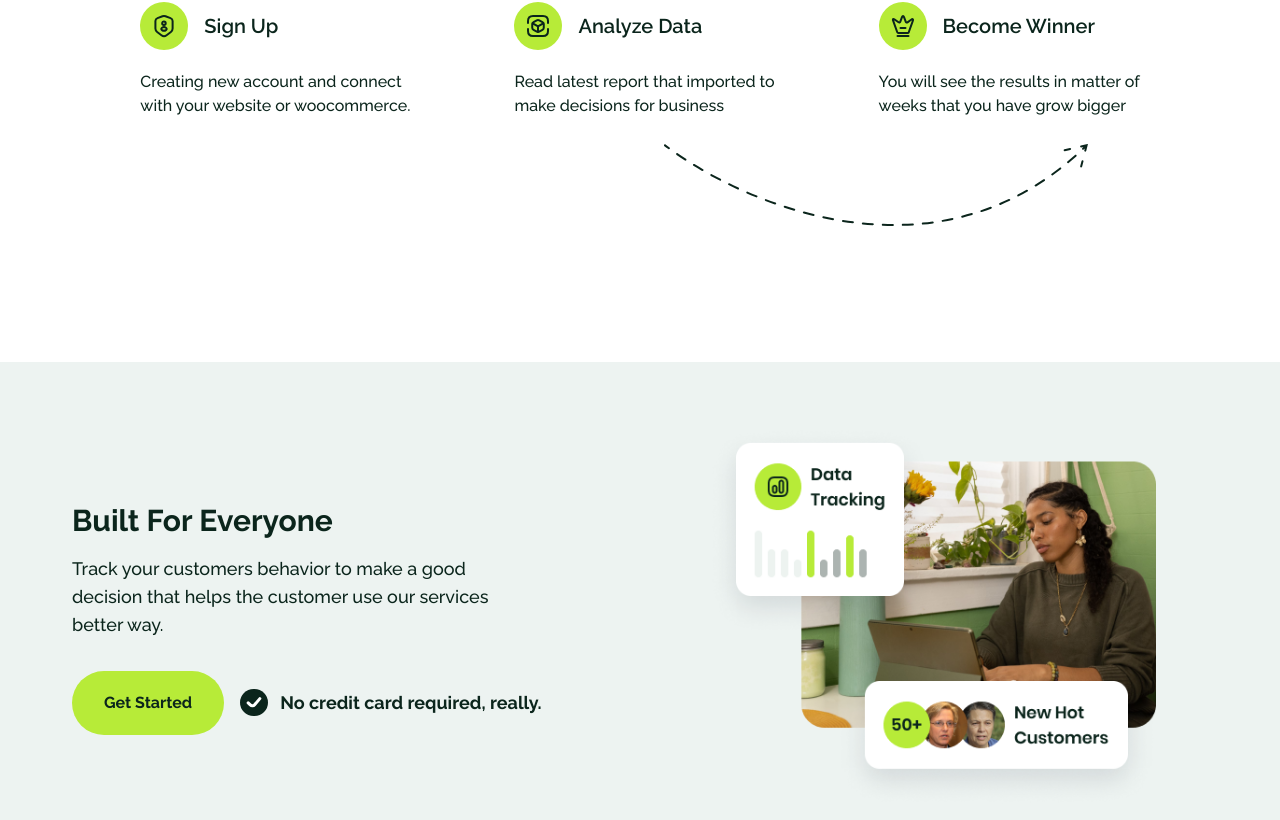
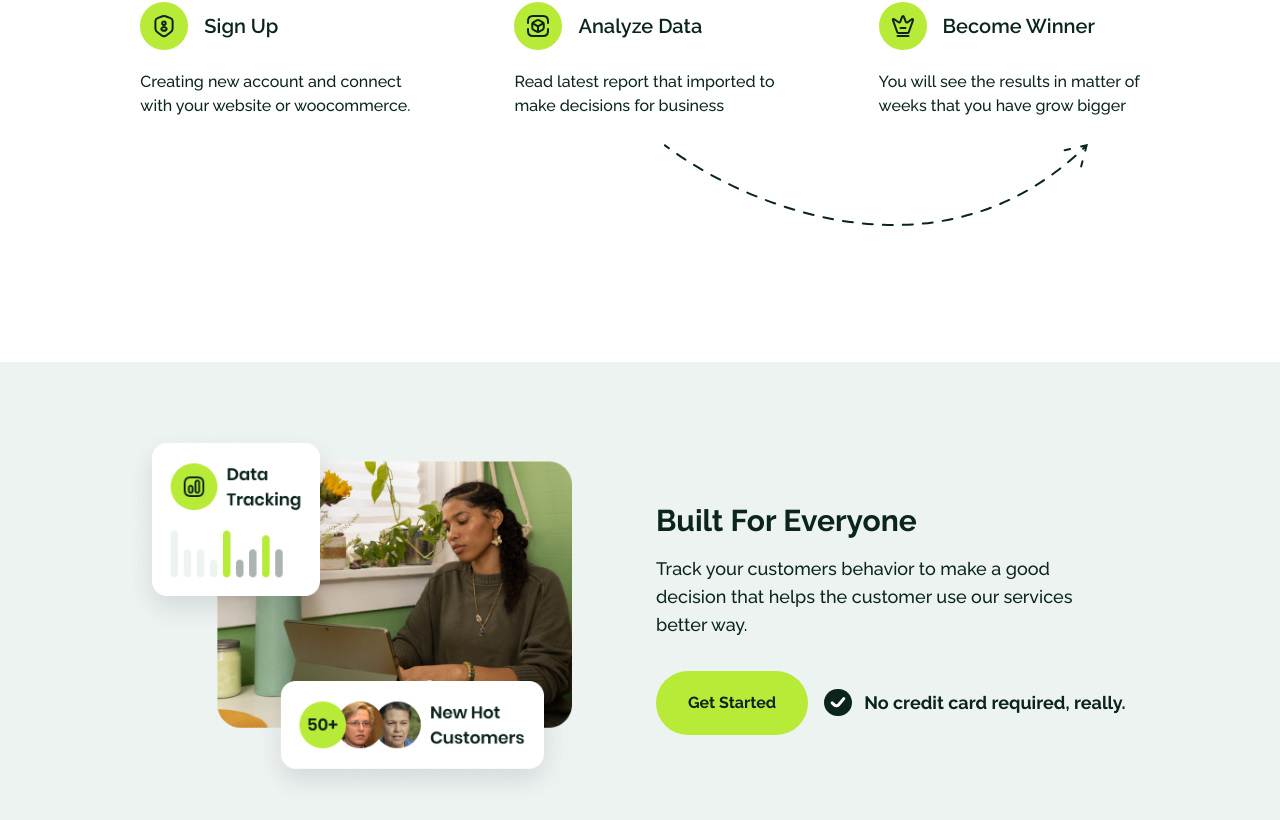
Before and after one commit to ervanervan/pasti-laris, a React (Vite) app: page / in a window 1280 px wide. Shown: the part 3025-3845 px from the top of the page. Built offline with nearby package versions, Linux system fonts and the light colour scheme; a web font is replaced by a local one.

Commit message:
add: photo banner testimonial

```diff
--- a/src/components/Testimonial.jsx
+++ b/src/components/Testimonial.jsx
@@ -8,6 +8,14 @@ const Testimonial = () => {
     <section className="bg-white-2">
       <div className="container mx-auto md:px-14">
         <div className="flex flex-col lg:flex-row items-center justify-between px-4 py-8 md:py-16 gap-8">
+          <div className="flex items-center justify-center flex-1">
+            <img
+              src={bannerServicesFeatured}
+              alt=""
+              draggable="false"
+              className="w-full md:w-[28rem]"
+            />
+          </div>
           <div className="flex flex-col gap-y-8 flex-1">
             <div className="flex flex-col gap-y-3">
               <h2 className="text-3xl font-bold leading-[2.75rem]">
@@ -32,14 +40,6 @@ const Testimonial = () => {
               </div>
             </div>
           </div>
-          <div className="flex items-center justify-center flex-1">
-            <img
-              src={bannerServicesFeatured}
-              alt=""
-              draggable="false"
-              className="w-full md:w-[28rem]"
-            />
-          </div>
         </div>
       </div>
     </section>
```
Also changed, not shown: src/assets/banner_testimonial.png (added).
